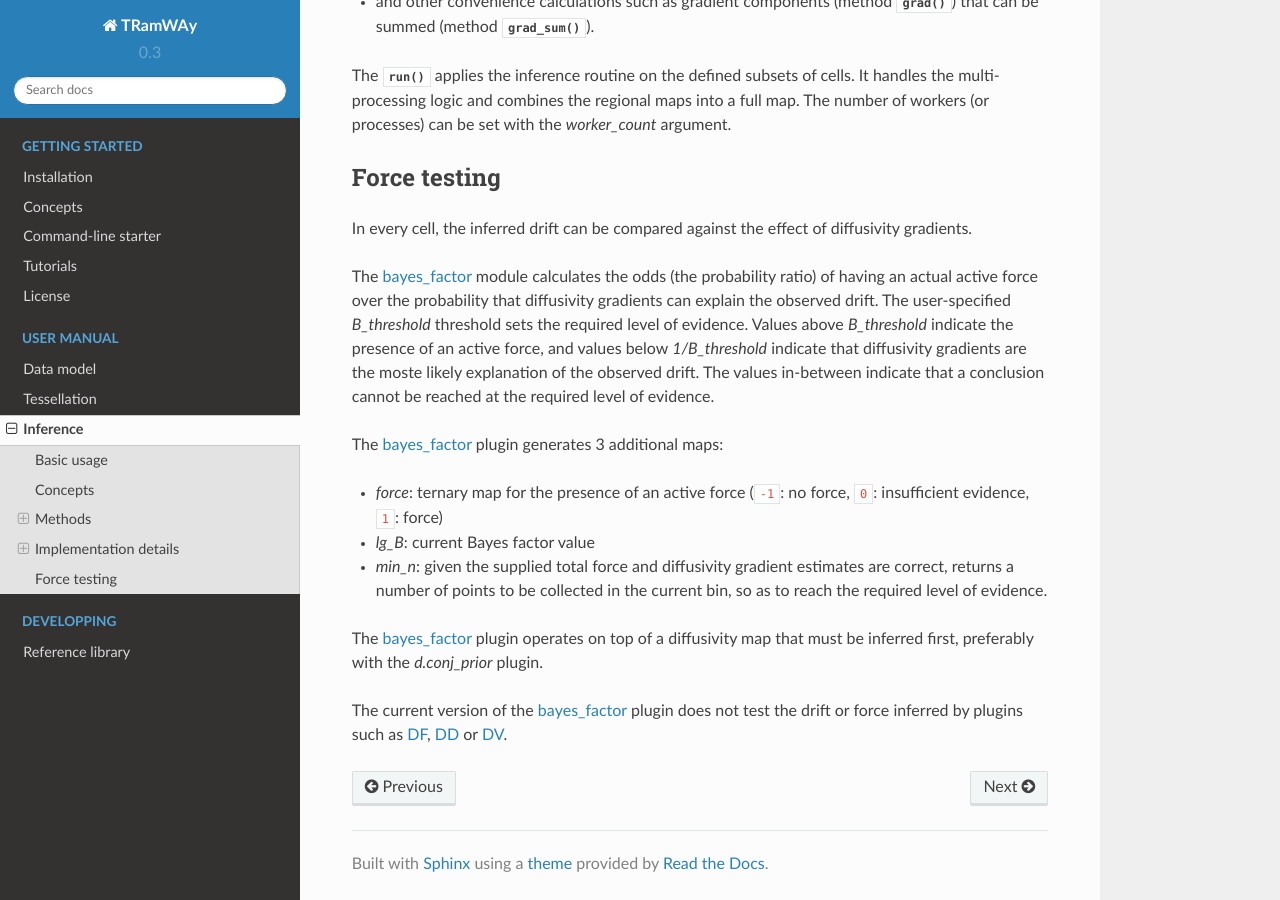
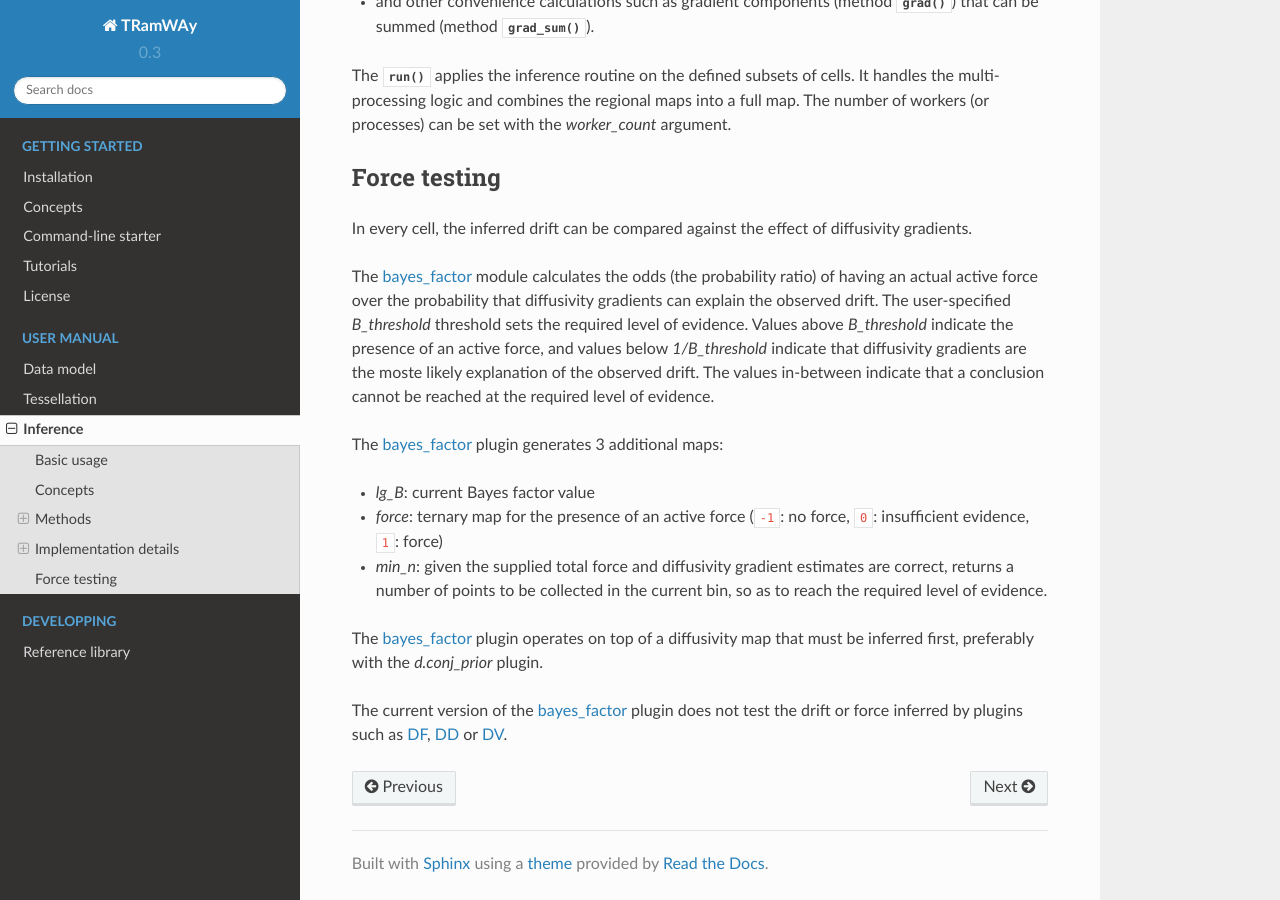
Before and after one commit to DecBayComp/TRamWAy, a Sphinx documentation site: the page built from doc/inference.rst, in a window 1280 px wide and 900 px high, scrolled down 7832 px. Built offline with Sphinx 7.4.7 and the Read the Docs theme 2.0.0, drawn with Linux system fonts in a browser that asks for light colours.

```diff
--- a/doc/inference.rst
+++ b/doc/inference.rst
@@ -413,8 +413,8 @@ The values in-between indicate that a conclusion cannot be reached at the requir
 
 The `bayes_factor`_ plugin generates 3 additional maps:
 
+* `lg_B`: current Bayes factor value
 * `force`: ternary map for the presence of an active force (``-1``: no force, ``0``: insufficient evidence, ``1``: force)
-* `lg_B`: current Bayes factor value
 * `min_n`: given the supplied total force and diffusivity gradient estimates are correct, returns a number of points to be collected in the current bin, so as to reach the required level of evidence.
 
 The `bayes_factor`_ plugin operates on top of a diffusivity map that must be inferred first, preferably with the *d.conj_prior* plugin.
```
